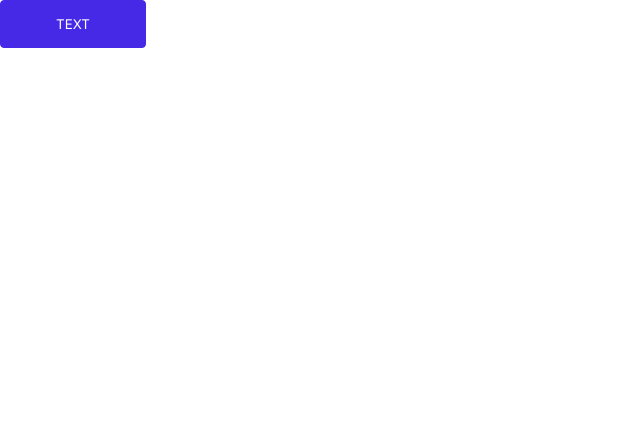
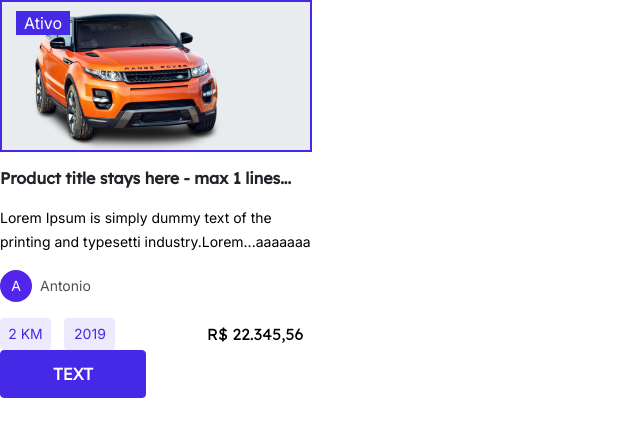
Before and after one commit to E-ecommerce-Motors/ecommerce-motors-front-end, a React (Vite) app: page / in a window 1280 px wide. Shown: the top 436 px of the page, without its empty margins (0-640 px from the left). Built offline with nearby package versions, Linux system fonts and the light colour scheme.

Commit message:
só pra mim

```diff
--- a/package.json
+++ b/package.json
@@ -10,6 +10,7 @@
   },
   "dependencies": {
     "@fontsource/inter": "^4.5.15",
+    "@fontsource/lexend": "^4.5.15",
     "react": "^18.2.0",
     "react-dom": "^18.2.0",
     "styled-components": "^5.3.6"
--- a/src/main.tsx
+++ b/src/main.tsx
@@ -1,12 +1,14 @@
 import React from "react";
 import ReactDOM from "react-dom/client";
-import { App } from "./pages/app";
+import { Button } from "./pages/Button";
+import { Card } from "./pages/Card";
 import { MyThemeProvider } from "./styles/MyThemeProvider";
 
 ReactDOM.createRoot(document.getElementById("root") as HTMLElement).render(
   <React.StrictMode>
     <MyThemeProvider>
-      <App />
+      <Card />
+      <Button />
     </MyThemeProvider>
   </React.StrictMode>
 );
--- /dev/null
+++ b/src/pages/Button.tsx
@@ -0,0 +1,20 @@
+import { ButtonComponent } from "../shared/components/button";
+import { theme } from "../styles/theme";
+
+export const Button = () => {
+  return (
+    <div>
+      <ButtonComponent
+        bg={theme.colors.brand1}
+        button={theme.button.big}
+        color={theme.colors.whiteFixed}
+        border={theme.colors.brand1}
+        size={theme.size.button_big_text}
+        weight={theme.weight.button_big_text}
+        colorHover={theme.colors.brand1}
+        bgHover={theme.colors.brand3}
+        borderHover={theme.colors.brand1}
+      />
+    </div>
+  );
+};
--- /dev/null
+++ b/src/pages/Card.tsx
@@ -0,0 +1,29 @@
+import { ProductCard } from "../shared/components/productCard";
+
+interface User {
+  name: string;
+  saler: boolean;
+}
+
+export const Card = () => {
+  const heading: string = "Product title stays here - max 1 linesssss";
+  const km: number = 2;
+  const year: number = 2019;
+  const price: number = 22345.56;
+  const user: User = { name: "Antonio", saler: true };
+  const text: string =
+    "Lorem Ipsum is simply dummy text of the printing and typesetti industry.Lorem...aaaaaaa";
+  return (
+    <div>
+      <ProductCard
+        heading={heading}
+        km={km}
+        year={year}
+        price={price}
+        name={user.name}
+        text={text}
+        saler={user.saler}
+      />
+    </div>
+  );
+};
--- a/src/pages/app.tsx
+++ /dev/null
@@ -1,10 +0,0 @@
-import { Button } from "../shared/components/button";
-import { theme } from "../styles/theme";
-
-export const App = () => {
-  return (
-    <div>
-      <Button />
-    </div>
-  );
-};
--- a/src/shared/components/button/index.tsx
+++ b/src/shared/components/button/index.tsx
@@ -1,18 +1,41 @@
-import { theme } from "../../../styles/theme";
+import { HeadingProps, theme } from "../../../styles/theme";
 import { ButtonBig } from "./style";
 
-export const Button = () => {
+interface Props {
+  bg: string;
+  button: string;
+  color: string;
+  border: string;
+  weight: number;
+  size: string;
+  colorHover: string;
+  bgHover: string;
+  borderHover: string;
+  disable?: boolean;
+}
+
+export const ButtonComponent = ({
+  bg,
+  button,
+  color,
+  border,
+  size,
+  weight,
+  colorHover,
+  bgHover,
+  borderHover,
+}: Props) => {
   return (
     <ButtonBig
-      bg={theme.colors.brand1}
-      button={theme.button.big}
-      color={theme.colors.whiteFixed}
-      border={theme.colors.brand1}
-      font_size={theme.size.button_big_text}
-      font_weight={theme.weight.button_big_text}
-      colorHover={theme.colors.brand4}
-      backgroundHover={theme.colors.brand2}
-      borderHover={theme.colors.brand4}
+      bg={bg}
+      button={button}
+      color={color}
+      border={border}
+      size={size}
+      weight={weight}
+      colorHover={colorHover}
+      bgHover={bgHover}
+      borderHover={borderHover}
     >
       TEXT
     </ButtonBig>
--- a/src/shared/components/button/style.tsx
+++ b/src/shared/components/button/style.tsx
@@ -1,5 +1,18 @@
-import styled, { css } from "styled-components";
-import "@fontsource/inter";
+import styled from "styled-components";
+import { theme } from "../../../styles/theme";
+
+export interface Props {
+  weight: number;
+  size: string;
+  border: string;
+  button: string;
+  bg: string;
+  bgHover: string;
+  colorHover: string;
+  borderHover: string;
+  color: string;
+  disable?: string;
+}
 
 export const ButtonBig = styled.button`
   box-sizing: border-box;
@@ -9,23 +22,24 @@ export const ButtonBig = styled.button`
   flex-direction: row;
   justify-content: center;
   align-items: center;
-  border: 1.5px solid ${(props) => props.border};
+  border: 1.5px solid ${(props: Props) => props.border};
   border-radius: 4px;
-  width: ${(props) => (props.button == "big" ? "146px" : "119px")};
-  height: ${(props) => (props.button == "big" ? "48px" : "38px")};
-  background-color: ${(props) => props.bg};
-  color: ${(props) => props.color};
-  font-size: ${(props) => props.size};
-  font-weight: ${(props) => props.weight};
-  font-family: "Inter", sans-serif;
+  width: ${(props: Props) => (props.button == "big" ? "146px" : "119px")};
+  height: ${(props: Props) => (props.button == "big" ? "48px" : "38px")};
+  background-color: ${(props: Props) => props.bg};
+  color: ${(props: Props) => props.color};
+  font-size: ${(props: Props) => props.size};
+  font-weight: ${(props: Props) => props.weight};
+  font-family: ${theme.fonts.inter};
   :hover {
-    background-color: ${(props) => props.backgroundHover};
-    color: ${(props) => props.colorHover};
-    border: ${(props) => props.borderHover};
+    background-color: ${(props: Props) => props.bgHover};
+    color: ${(props: Props) => props.colorHover};
+    border: 1.5px solid ${(props: Props) => props.borderHover};
   }
   :disabled {
-    background-color: ${(props) => (props.disable ? "#B0A6f0" : "#CED4DA")};
-    color: ${(props) => (props.disable ? "#EDEAFD" : "#FFFFFF")};
-    border: ${(props) => (props.disable ? "#B0A6f0" : "#CED4DA")};
+    background-color: ${(props: Props) =>
+      props.disable ? "#B0A6f0" : "#CED4DA"};
+    color: ${(props: Props) => (props.disable ? "#EDEAFD" : "#FFFFFF")};
+    border: ${(props: Props) => (props.disable ? "#B0A6f0" : "#CED4DA")};
   }
 `;
--- /dev/null
+++ b/src/shared/components/productCard/index.tsx
@@ -0,0 +1,72 @@
+import {
+  Heading7,
+  Icon,
+  Img,
+  ImgContainer,
+  KM_Year,
+  Paragraph,
+  Price,
+  Container,
+  Footer,
+  Infos,
+  Saler,
+  Name,
+  Active,
+} from "./style";
+
+interface Props {
+  img?: any;
+  heading: string;
+  text: string;
+  saler: boolean;
+  km: number;
+  year: number;
+  price: number;
+  name: string;
+  active?: boolean;
+}
+
+export const ProductCard = ({
+  img,
+  heading,
+  text,
+  saler,
+  km,
+  year,
+  price,
+  name,
+}: Props) => {
+  const priceformat: string = price.toLocaleString(`pt-BR`, {
+    style: "currency",
+    currency: "BRL",
+  });
+
+  const active: boolean = true;
+  return (
+    <Container>
+      <ImgContainer>
+        <Active saler={saler} active={active}>
+          {active ? `Ativo` : "Inativo"}
+        </Active>
+        <Img />
+      </ImgContainer>
+      <Heading7>
+        {heading.length > 41 ? `${heading.slice(0, 38)}...` : heading}
+      </Heading7>
+      <Paragraph>
+        {text.length > 97 ? `${text.slice(0, 94)}...` : text}
+      </Paragraph>
+      <Saler>
+        <Icon>{name.slice(0, 1)}</Icon>
+        <Name>{name}</Name>
+      </Saler>
+      <Footer>
+        <Infos>
+          <KM_Year>{`${km} KM`}</KM_Year>
+          <KM_Year>{year}</KM_Year>
+        </Infos>
+        <Price>{priceformat}</Price>
+      </Footer>
+    </Container>
+  );
+};
--- /dev/null
+++ b/src/shared/components/productCard/style.tsx
@@ -0,0 +1,170 @@
+import styled from "styled-components";
+import { theme } from "../../../styles/theme";
+
+export interface Props {
+  saler?: boolean;
+  active?: boolean;
+}
+
+export const Container = styled.section`
+  display: flex;
+  flex-direction: column;
+  align-items: flex-start;
+  padding: 0px;
+  gap: 16px;
+  width: max-content;
+  height: 350px;
+`;
+export const ImgContainer = styled.section`
+  box-sizing: border-box;
+  width: 312px;
+  height: 152px;
+  background: ${theme.colors.grey7};
+  border: 2px solid ${theme.colors.grey7};
+  overflow: hidden;
+  display: flex;
+  justify-content: center;
+  flex-direction: center;
+  :hover {
+    border: 2px solid ${theme.colors.brand1};
+    overflow: hidden;
+  }
+`;
+
+export const Img = styled.div`
+  width: 262px;
+  height: 150.28px;
+  background-image: url(src/assets/land-rover-range-rover-car-png-25.png);
+  background-repeat: no-repeat;
+  background-size: contain;
+  transition: 0.5s;
+  :hover {
+    width: 312px;
+    height: 178.96px;
+    transition: 0.5s;
+  }
+`;
+
+export const Heading7 = styled.h2`
+  font-family: ${theme.fonts.lexend};
+  font-weight: ${theme.weight.Heading_7_600};
+  font-size: ${theme.size.Heading_7};
+  font-style: normal;
+  line-height: 20px;
+  color: ${theme.colors.grey1};
+  width: 312px;
+  height: 22px;
+`;
+
+export const Paragraph = styled.p`
+  width: 312px;
+  height: 48px;
+  font-family: ${theme.fonts.inter};
+  font-style: normal;
+  font-weight: ${theme.weight.body_2_400};
+  font-size: ${theme.size.body_2};
+  line-height: 24px;
+`;
+
+export const Icon = styled.div`
+  display: flex;
+  flex-direction: column;
+  justify-content: center;
+  align-items: center;
+  padding: 0px;
+  width: 32px;
+  height: 32px;
+  font-family: ${theme.fonts.inter};
+  font-style: normal;
+  font-size: ${theme.size.body_2};
+  font-weight: ${theme.weight.body_2_500};
+  color: ${theme.colors.whiteFixed};
+  line-height: 0px;
+  background: ${theme.colors.brand2};
+  border-radius: 150px;
+  flex-grow: 0;
+`;
+
+export const KM_Year = styled.div`
+  display: flex;
+  flex-direction: row;
+  justify-content: center;
+  align-items: center;
+  padding: 4px 8px;
+  gap: 10px;
+  width: 51px;
+  height: 32px;
+  font-size: ${theme.size.body_2};
+  font-weight: ${theme.weight.body_2_500};
+  font-family: ${theme.fonts.inter};
+  color: ${theme.colors.brand1};
+  line-height: 24px;
+  background: ${theme.colors.brand4};
+  border-radius: 4px;
+  flex-grow: 0;
+`;
+
+export const Price = styled.span`
+  width: 105px;
+  height: 20px;
+  font-family: ${theme.fonts.lexend};
+  font-style: normal;
+  font-weight: ${theme.weight.Heading_7_500};
+  font-size: ${theme.size.Heading_7};
+  line-height: 20px;
+`;
+
+export const Footer = styled.section`
+  display: flex;
+  flex-direction: row;
+  width: 100%;
+  justify-content: space-between;
+  align-items: center;
+`;
+
+export const Infos = styled.aside`
+  display: flex;
+  flex-direction: row;
+  align-items: flex-start;
+  justify-content: space-between;
+  width: 37%;
+`;
+
+export const Saler = styled.aside`
+  display: flex;
+  flex-direction: row;
+  align-items: flex-start;
+  justify-content: space-between;
+  align-items: center;
+`;
+
+export const Name = styled.p`
+  width: 68px;
+  height: 24px;
+  font-family: ${theme.fonts.inter};
+  font-style: normal;
+  font-weight: ${theme.weight.body_2_500};
+  font-size: ${theme.size.body_2};
+  line-height: 24px;
+  color: ${theme.colors.grey2};
+  padding-left: 8px;
+  flex-grow: 0;
+`;
+
+export const Active = styled.div`
+  display: flex;
+  flex-direction: row;
+  justify-content: center;
+  align-items: center;
+  padding: 0px 8px;
+  gap: 10px;
+  width: max-content;
+  height: 24px;
+  position: absolute;
+  color: ${theme.colors.whiteFixed};
+  left: 16px;
+  top: 11px;
+  background: ${(props: Props) =>
+    props.active ? theme.colors.brand1 : theme.colors.grey4};
+  visibility: ${(props: Props) => (props.saler ? "visible" : "hidden")};
+`;
--- a/src/styles/theme.ts
+++ b/src/styles/theme.ts
@@ -1,3 +1,6 @@
+import "@fontsource/inter";
+import "@fontsource/lexend";
+
 export const theme = {
   colors: {
     brand1: "#4529E6",
@@ -80,6 +83,10 @@ export const theme = {
     brand: true,
     commun: false,
   },
+  fonts: {
+    inter: '"Inter","sans-serif"',
+    lexend: '"Lexend", sans-serif',
+  },
 };
 
 export type HeadingProps = {
@@ -91,6 +98,6 @@ export type HeadingProps = {
   bg?: keyof typeof theme.colors;
   border?: keyof typeof theme.colors;
   colorHover?: keyof typeof theme.colors;
-  backgroundHover?: keyof typeof theme.colors;
+  bgHover?: keyof typeof theme.colors;
   borderHover?: keyof typeof theme.colors;
 };
```
Also changed, not shown: src/assets/land-rover-range-rover-car-png-25.png (added), 1 other file (tests, documents, lock files or other folders).
